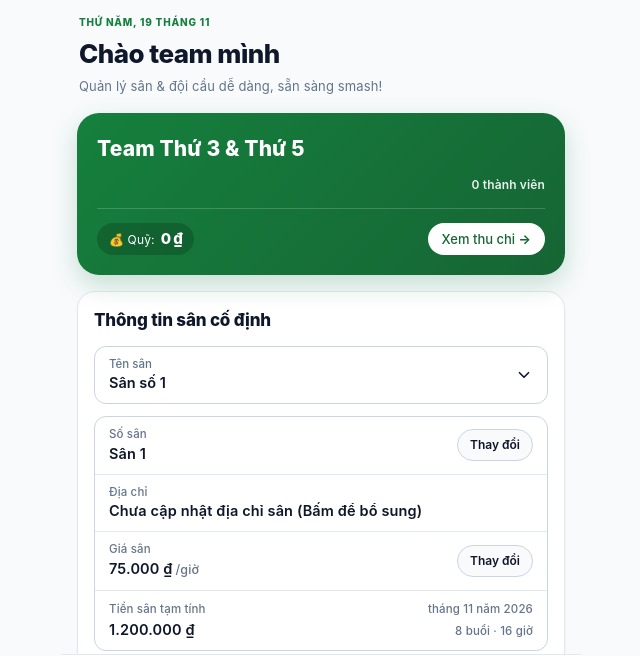
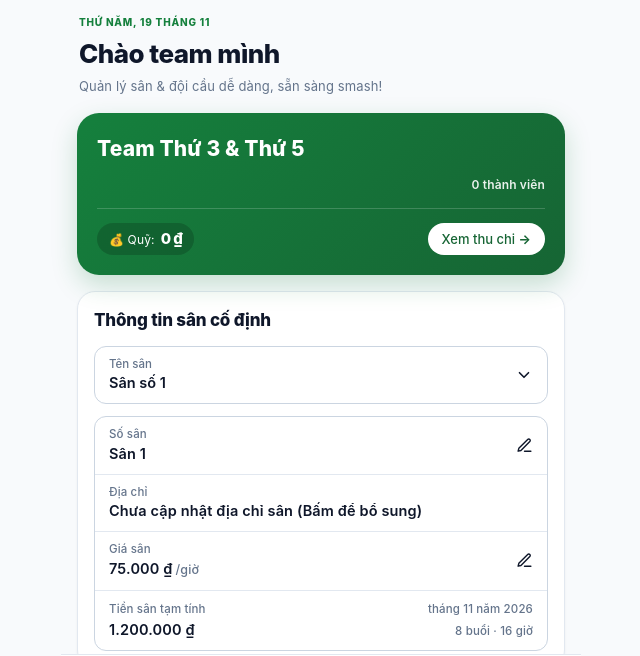
Before and after one commit to ThienLe1202/san-cau, a plain HTML site: page index.html in a window 1280 px wide. Shown: the part 78-734 px from the top of the page, without its empty margins (319-959 px from the left). Drawn offline with Linux system fonts and the light colour scheme.

Commit message:
fix(dashboard): doi nut Thay doi sang icon but don gian dong bo voi mui ten Ten san

```diff
--- a/index.html
+++ b/index.html
@@ -16,7 +16,7 @@
   <link rel="manifest" href="manifest.json">
   <link rel="stylesheet" href="style.css?v=ui-70-20-5-5-v18">
   <link rel="stylesheet" href="antd-design-system.css?v=ui-70-20-5-5-v18">
-  <link rel="stylesheet" href="sports-theme.css?v=ui-70-20-5-5-v37">
+  <link rel="stylesheet" href="sports-theme.css?v=ui-70-20-5-5-v38">
 </head>
 <body>
   <!-- TOPBAR: Level 1 Context Switcher + Quick Actions -->
@@ -100,7 +100,12 @@
                 <span class="court-field-label">Số sân</span>
                 <span class="court-field-value" id="dashboardCourtNumber">Chưa nhập số sân</span>
               </div>
-              <button type="button" class="court-inline-edit-btn" id="editCourtNumberBtn">Thay đổi</button>
+              <button type="button" class="court-inline-edit-btn" id="editCourtNumberBtn" aria-label="Thay đổi số sân" title="Thay đổi số sân">
+                <svg viewBox="0 0 24 24" width="17" height="17" fill="none" stroke="currentColor" stroke-width="2" stroke-linecap="round" stroke-linejoin="round" aria-hidden="true">
+                  <path d="M12 20h9"></path>
+                  <path d="M16.5 3.5a2.121 2.121 0 0 1 3 3L7 19l-4 1 1-4 12.5-12.5z"></path>
+                </svg>
+              </button>
             </div>
             <div class="court-field-row">
               <span class="court-field-label">Địa chỉ</span>
@@ -114,7 +119,12 @@
                   <span class="court-field-unit">/giờ</span>
                 </div>
               </div>
-              <button type="button" class="court-inline-edit-btn" id="editCourtRateBtn">Thay đổi</button>
+              <button type="button" class="court-inline-edit-btn" id="editCourtRateBtn" aria-label="Thay đổi giá sân" title="Thay đổi giá sân">
+                <svg viewBox="0 0 24 24" width="17" height="17" fill="none" stroke="currentColor" stroke-width="2" stroke-linecap="round" stroke-linejoin="round" aria-hidden="true">
+                  <path d="M12 20h9"></path>
+                  <path d="M16.5 3.5a2.121 2.121 0 0 1 3 3L7 19l-4 1 1-4 12.5-12.5z"></path>
+                </svg>
+              </button>
             </div>
             <div class="court-field-row" id="courtEstimateStatBox">
               <div class="court-field-label-row">
@@ -1176,8 +1186,8 @@
 
   <div id="toast" class="toast" role="status"></div>
 
-  <script src="layout.js?v=ui-70-20-5-5-v37"></script>
-  <script src="app.js?v=ui-70-20-5-5-v37"></script>
-  <script src="cloud-sync.js?v=ui-70-20-5-5-v37"></script>
+  <script src="layout.js?v=ui-70-20-5-5-v38"></script>
+  <script src="app.js?v=ui-70-20-5-5-v38"></script>
+  <script src="cloud-sync.js?v=ui-70-20-5-5-v38"></script>
 </body>
 </html>
--- a/sports-theme.css
+++ b/sports-theme.css
@@ -3163,22 +3163,25 @@ dialog.settings-fullscreen {
 }
 
 .court-inline-edit-btn {
-  padding: 6px 12px;
-  border-radius: 999px;
-  border: 1px solid #CBD5E1;
-  background: #F8FAFC;
+  width: 32px;
+  height: 32px;
+  min-width: 32px;
+  padding: 0;
+  margin-right: -7px;
+  border: 0;
+  border-radius: 50%;
+  background: transparent;
   color: var(--ink);
-  font-size: 12px;
-  font-weight: 600;
-  white-space: nowrap;
+  display: flex;
+  align-items: center;
+  justify-content: center;
   flex-shrink: 0;
   cursor: pointer;
-  transition: background 0.15s ease, border-color 0.15s ease;
+  transition: background 0.15s ease, opacity 0.15s ease;
 }
 
 .court-inline-edit-btn:active {
-  background: #E2E8F0;
-  border-color: #94A3B8;
+  background: #F1F5F9;
 }
 
 .court-field-row.is-clickable {
```
Also changed, not shown: sw.js (+5 -5 lines).
